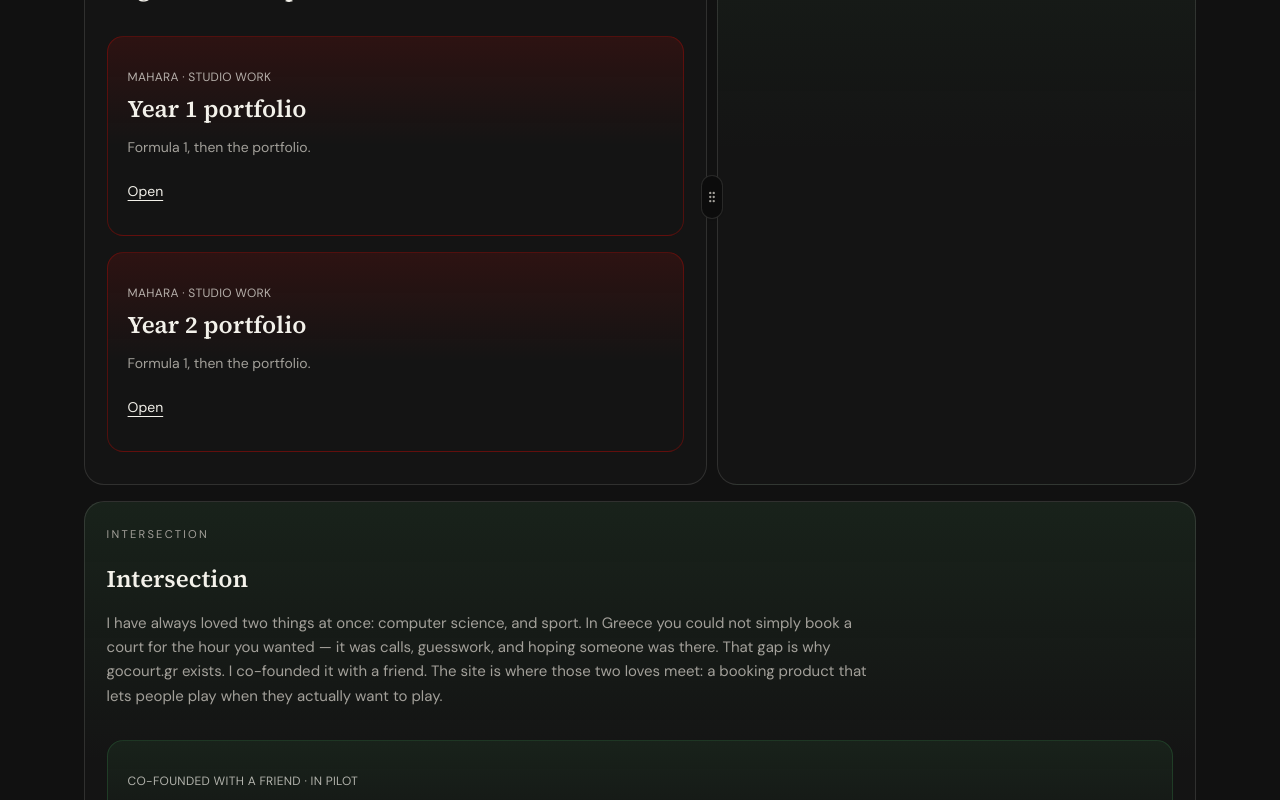
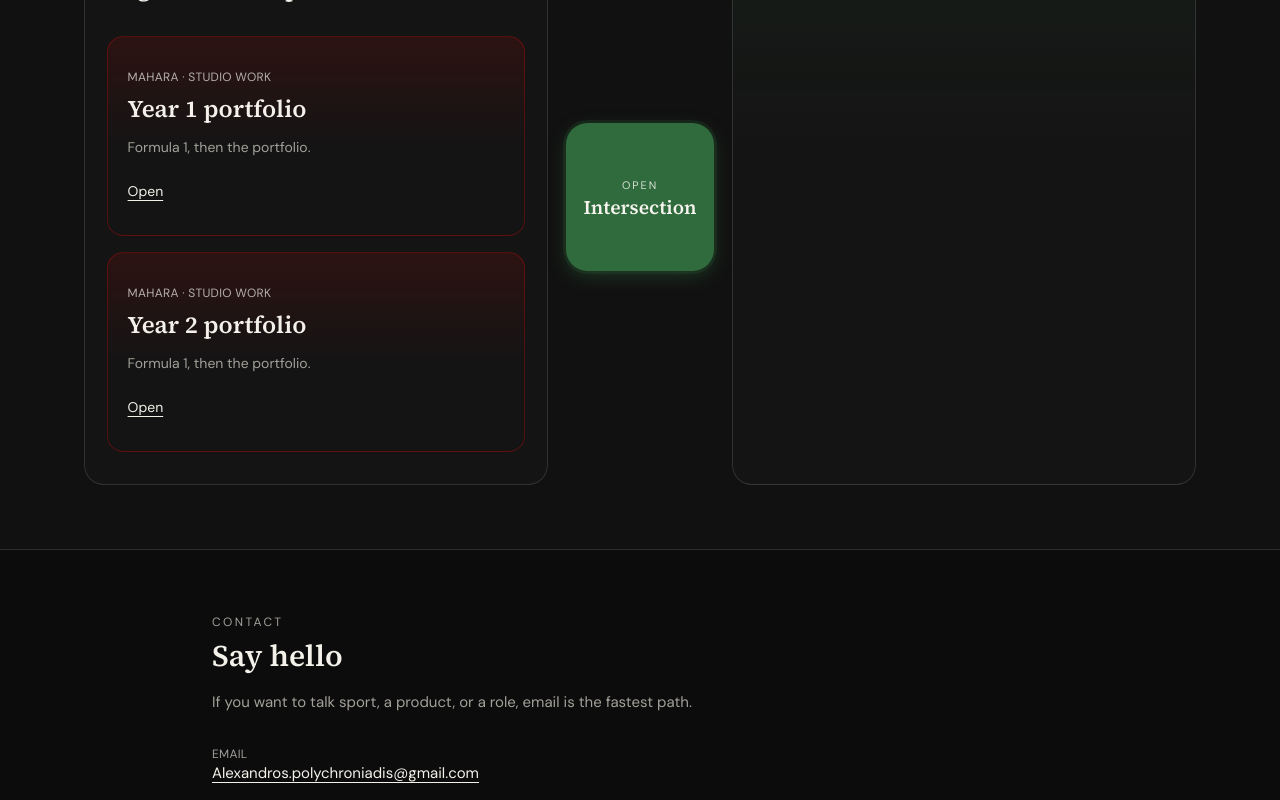
Before and after one commit to alexplds/personal-website, a Next.js app: page / in a window 1280 px wide. Shown: the part 740-1540 px from the top of the page. Built offline with nearby package versions, Linux system fonts and the light colour scheme.

Commit message:
Open Intersection from a green button between the rooms
The control between Engineer and Personal life is a clear Open Intersection button. It opens a panel with the GoCourt story and the site button.

Co-authored-by: alexandrosplds <Alexandros.polychroniadis@gmail.com>

```diff
--- a/app/globals.css
+++ b/app/globals.css
@@ -125,7 +125,7 @@
 }
 
 @media print {
-  .rooms-seam {
+  .rooms-open {
     display: none !important;
   }
   .rooms-board {
@@ -368,21 +368,70 @@
   display: flex;
   flex-direction: column;
   max-width: 72rem;
-  margin: 0 auto 1rem;
+  margin: 0 auto 4rem;
   padding: 0 1.25rem;
   gap: 1rem;
 }
 
-.rooms-intersection-wrap {
-  max-width: 72rem;
-  margin: 0 auto 4rem;
-  padding: 0 1.25rem;
+.rooms-open {
+  display: flex;
+  flex-direction: column;
+  align-items: center;
+  justify-content: center;
+  gap: 0.2rem;
+  width: 100%;
+  min-height: 3.5rem;
+  padding: 0.9rem 1.25rem;
+  border: 0;
+  border-radius: 999px;
+  background: #2f6b3c;
+  color: #f6f4ef;
+  cursor: pointer;
+  box-shadow:
+    0 6px 18px rgb(47 107 60 / 38%),
+    0 0 0 3px rgb(47 107 60 / 18%);
+  transition:
+    transform 0.15s ease,
+    background 0.15s ease,
+    box-shadow 0.15s ease;
 }
 
-.rooms-intersection {
+.rooms-open:hover {
+  background: #3b8550;
+  transform: translateY(-2px);
+  box-shadow:
+    0 10px 22px rgb(47 107 60 / 42%),
+    0 0 0 4px rgb(47 107 60 / 22%);
+}
+
+.rooms-open:focus-visible {
+  outline: 3px solid #2f6b3c;
+  outline-offset: 3px;
+}
+
+.rooms-open-kicker {
+  font-size: 0.68rem;
+  letter-spacing: 0.18em;
+  text-transform: uppercase;
+  opacity: 0.85;
+}
+
+.rooms-open-title {
+  font-family: var(--font-heading);
+  font-size: 1.05rem;
+  font-weight: 600;
+  line-height: 1.1;
+}
+
+.rooms-intersection-dialog {
   background:
-    linear-gradient(180deg, rgb(47 107 60 / 16%), transparent 55%),
-    var(--card);
+    linear-gradient(180deg, rgb(47 107 60 / 16%), transparent 50%),
+    var(--popover);
+  padding: 1.5rem 1.5rem 1.25rem;
+}
+
+.rooms-intersection-dialog [data-slot="dialog-description"] {
+  text-wrap: pretty;
 }
 
 .rooms-pane {
@@ -410,66 +459,30 @@
   color: var(--muted-foreground);
 }
 
-.rooms-seam {
-  display: none;
-}
-
 @media (min-width: 960px) {
   .rooms-board {
     flex-direction: row;
     align-items: stretch;
-    gap: 0;
+    gap: 1.15rem;
     min-height: 0;
   }
 
-  .rooms-desk {
-    flex: 0 0 var(--desk, 56%);
+  .rooms-desk,
+  .rooms-court {
+    flex: 1 1 0;
   }
 
-  .rooms-court {
-    flex: 1 1 auto;
+  .rooms-open {
+    flex: 0 0 9.25rem;
+    align-self: center;
+    width: 9.25rem;
+    min-height: 9.25rem;
+    border-radius: 1.35rem;
+    padding: 1.15rem 0.85rem;
   }
 
-  .rooms-seam {
-    display: flex;
-    position: relative;
-    z-index: 2;
-    width: 1.35rem;
-    flex: 0 0 1.35rem;
-    margin-inline: -0.35rem;
-    align-items: center;
-    justify-content: center;
-    cursor: col-resize;
-    background: transparent;
-    border: 0;
-    color: var(--muted-foreground);
-    touch-action: none;
-  }
-
-  .rooms-seam:focus-visible {
-    outline: 2px solid var(--ring);
-    outline-offset: 2px;
-  }
-
-  .rooms-grip {
-    display: flex;
-    width: 1.35rem;
-    height: 2.75rem;
-    align-items: center;
-    justify-content: center;
-    border: 1px solid var(--border);
-    border-radius: 999px;
-    background: var(--background);
-    box-shadow: 0 1px 2px rgb(0 0 0 / 6%);
-  }
-
-  .rooms-board-dragging {
-    user-select: none;
-    cursor: col-resize;
-  }
-
-  .rooms-board-dragging .rooms-pane {
-    pointer-events: none;
+  .rooms-open-title {
+    font-size: 1.2rem;
   }
 }
 
--- a/components/destinations.tsx
+++ b/components/destinations.tsx
@@ -66,7 +66,11 @@ export function PlaySection({ embedded = false }: { embedded?: boolean }) {
   );
 }
 
-export function IntersectionSection() {
+export function IntersectionSection({ embedded = false }: { embedded?: boolean }) {
+  if (embedded) {
+    return <DestinationButtons destinations={court} />;
+  }
+
   return (
     <div id="play" className="rooms-pane rooms-intersection scroll-mt-20">
       <p className="rooms-label">Intersection</p>
--- a/components/rooms.tsx
+++ b/components/rooms.tsx
@@ -1,18 +1,15 @@
 "use client";
 
+import { useEffect, useState, type ReactNode } from "react";
+import { IntersectionSection } from "@/components/destinations";
 import {
-  useCallback,
-  useRef,
-  useState,
-  type CSSProperties,
-  type ReactNode,
-} from "react";
-import { IntersectionSection } from "@/components/destinations";
-import { GripVerticalIcon } from "lucide-react";
-
-const MIN = 30;
-const MAX = 70;
-const START = 56;
+  Dialog,
+  DialogContent,
+  DialogDescription,
+  DialogHeader,
+  DialogTitle,
+} from "@/components/ui/dialog";
+import { content } from "@/lib/content";
 
 export function RoomsSplit({
   desk,
@@ -21,50 +18,24 @@ export function RoomsSplit({
   desk: ReactNode;
   court: ReactNode;
 }) {
-  const boardRef = useRef<HTMLDivElement>(null);
-  const [pct, setPct] = useState(START);
-  const [dragging, setDragging] = useState(false);
+  const [open, setOpen] = useState(false);
 
-  const moveTo = useCallback((clientX: number) => {
-    const board = boardRef.current;
-    if (!board) return;
-    const rect = board.getBoundingClientRect();
-    if (rect.width < 8) return;
-    const next = ((clientX - rect.left) / rect.width) * 100;
-    setPct(Math.min(MAX, Math.max(MIN, next)));
+  useEffect(() => {
+    function sync() {
+      if (window.location.hash === "#play") setOpen(true);
+    }
+    sync();
+    window.addEventListener("hashchange", sync);
+    return () => window.removeEventListener("hashchange", sync);
   }, []);
 
-  function onPointerDown(event: React.PointerEvent<HTMLButtonElement>) {
-    if (window.innerWidth < 960) return;
-    event.preventDefault();
-    setDragging(true);
-    event.currentTarget.setPointerCapture(event.pointerId);
-    moveTo(event.clientX);
-  }
-
-  function onPointerMove(event: React.PointerEvent<HTMLButtonElement>) {
-    if (!dragging) return;
-    moveTo(event.clientX);
-  }
-
-  function endDrag(event: React.PointerEvent<HTMLButtonElement>) {
-    if (!dragging) return;
-    setDragging(false);
-    if (event.currentTarget.hasPointerCapture(event.pointerId)) {
-      event.currentTarget.releasePointerCapture(event.pointerId);
+  function setDialog(next: boolean) {
+    setOpen(next);
+    if (!next && window.location.hash === "#play") {
+      history.replaceState(null, "", window.location.pathname + window.location.search);
     }
-  }
-
-  function onKeyDown(event: React.KeyboardEvent<HTMLButtonElement>) {
-    if (event.key === "ArrowLeft") {
-      event.preventDefault();
-      setPct((n) => Math.max(MIN, n - 3));
-    } else if (event.key === "ArrowRight") {
-      event.preventDefault();
-      setPct((n) => Math.min(MAX, n + 3));
-    } else if (event.key === "Home") {
-      event.preventDefault();
-      setPct(START);
+    if (next && window.location.hash !== "#play") {
+      history.replaceState(null, "", "#play");
     }
   }
 
@@ -74,42 +45,19 @@ export function RoomsSplit({
         <p className="text-xs tracking-[0.2em] text-muted-foreground uppercase">Rooms</p>
         <h2 className="font-heading mt-2 text-3xl">Desk and court</h2>
         <p className="mt-3 max-w-xl text-[15px] leading-relaxed text-muted-foreground">
-          Two rooms, then the overlap. Year portfolios sit on the desk. GoCourt sits in the
-          intersection. Drag the seam if you want more of one room.
+          Two rooms. Press the green Intersection button between them to open where they meet.
         </p>
       </div>
 
-      <div
-        ref={boardRef}
-        className={`rooms-board${dragging ? " rooms-board-dragging" : ""}`}
-        style={{ "--desk": `${pct}%` } as CSSProperties}
-      >
+      <div className="rooms-board">
         <div id="work" className="rooms-pane rooms-desk scroll-mt-20">
           <p className="rooms-label">Desk</p>
           {desk}
         </div>
 
-        <button
-          type="button"
-          role="separator"
-          className="rooms-seam"
-          aria-label="Resize desk and court"
-          aria-orientation="vertical"
-          aria-controls="work play"
-          aria-valuemin={MIN}
-          aria-valuemax={MAX}
-          aria-valuenow={Math.round(pct)}
-          aria-valuetext={`${Math.round(pct)} percent desk`}
-          onPointerDown={onPointerDown}
-          onPointerMove={onPointerMove}
-          onPointerUp={endDrag}
-          onPointerCancel={endDrag}
-          onDoubleClick={() => setPct(START)}
-          onKeyDown={onKeyDown}
-        >
-          <span className="rooms-grip" aria-hidden="true">
-            <GripVerticalIcon className="size-3.5" />
-          </span>
+        <button type="button" className="rooms-open" onClick={() => setDialog(true)}>
+          <span className="rooms-open-kicker">Open</span>
+          <span className="rooms-open-title">Intersection</span>
         </button>
 
         <div className="rooms-pane rooms-court scroll-mt-20">
@@ -118,9 +66,20 @@ export function RoomsSplit({
         </div>
       </div>
 
-      <div className="rooms-intersection-wrap">
-        <IntersectionSection />
-      </div>
+      <Dialog open={open} onOpenChange={setDialog}>
+        <DialogContent
+          className="rooms-intersection-dialog sm:max-w-2xl"
+          showCloseButton
+        >
+          <DialogHeader>
+            <DialogTitle className="font-heading text-2xl">Intersection</DialogTitle>
+            <DialogDescription className="text-[15px] leading-relaxed">
+              {content.intersection}
+            </DialogDescription>
+          </DialogHeader>
+          <IntersectionSection embedded />
+        </DialogContent>
+      </Dialog>
     </section>
   );
 }
```
Also changed, not shown: 1 other file (tests, documents, lock files or other folders).
